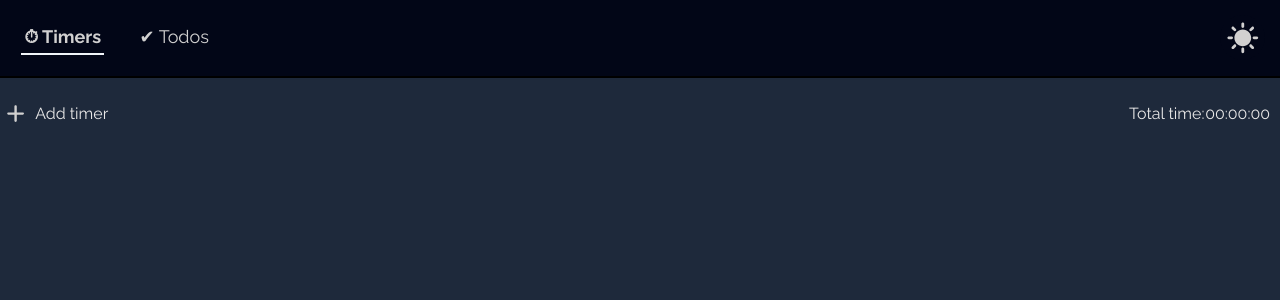
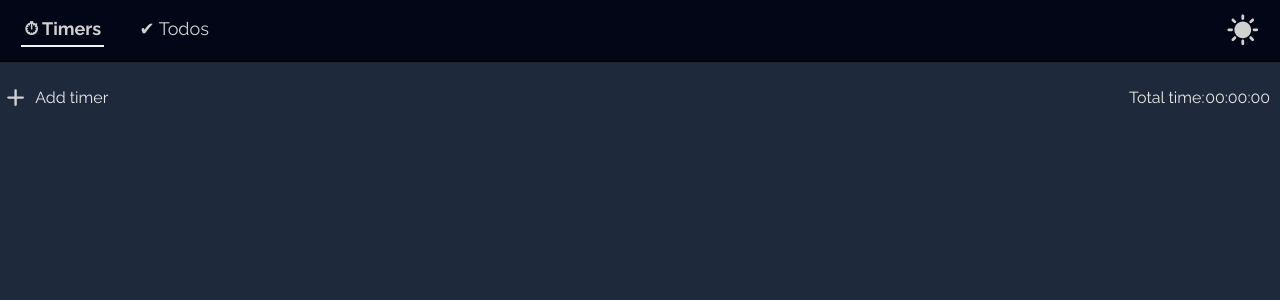
Before and after one commit to preiter93/time-tracker, a SvelteKit app: page / in a window 1280 px wide. Shown: the top 300 px of the page. Built offline with nearby package versions, Linux system fonts and the light colour scheme.

Commit message:
Fix navbar height

```diff
--- a/src/routes/+layout.svelte
+++ b/src/routes/+layout.svelte
@@ -126,6 +126,7 @@
 		display: flex;
 		justify-content: space-between;
 		align-items: center;
+		height: 50px;
 	}
 	.title {
 		text-align: center;
@@ -162,7 +163,6 @@
 	.navbar {
 		display: flex;
         gap: 1rem;
-        background-color: var(--bg-header);
         padding: 1rem;
 	}
 
```
